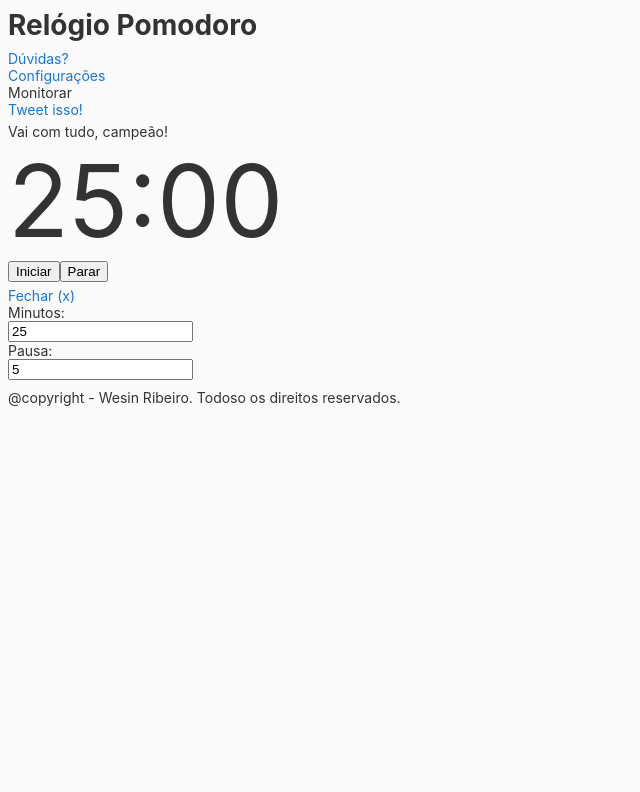
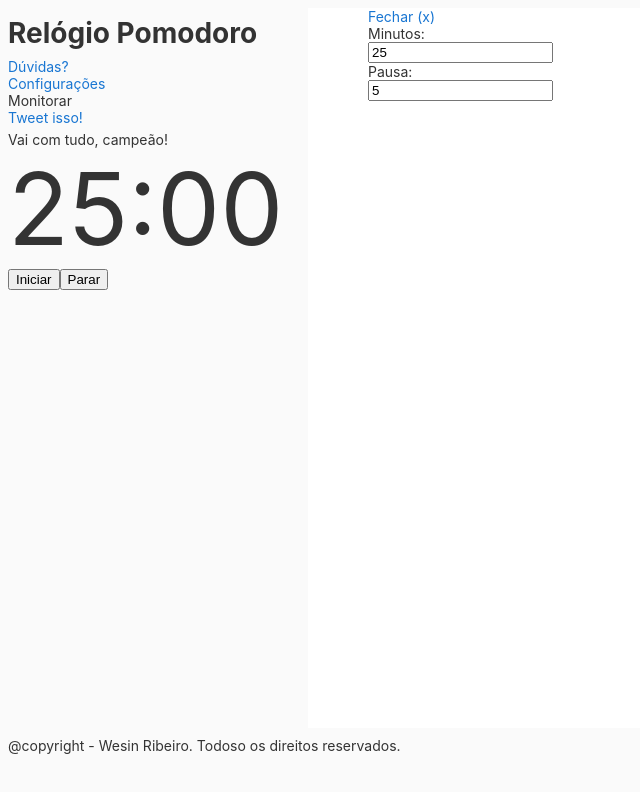
Before and after one commit to wesinalves/relogio-pomodoro, an Angular app: page / in a window 1280 px wide. Both pictures are taken after a click on the link "Configurações". Shown: the top 792 px of the page, without its empty margins (0-640 px from the left). Built offline with nearby package versions, Linux system fonts and the light colour scheme.

Commit message:
updating layout

```diff
--- a/src/app/app.component.html
+++ b/src/app/app.component.html
@@ -1,3 +1,5 @@
+<div class="main">
+    <div class="relogio">
         <header>
             <h1>Relógio Pomodoro</h1>
             <nav>
@@ -26,8 +28,11 @@
 
         </div>
 
+        <app-relogio></app-relogio>
+    </div>
 
-<app-relogio></app-relogio>
+
+<div class="pages" *ngIf="doubt || config">
     <div *ngIf="doubt">
         <a href="#" (click)="toggleDoubt()">Fechar (x)</a>
         <app-pagina-duvidas></app-pagina-duvidas>
@@ -37,7 +42,9 @@
         <a href="#" (click)="toggleConfig()">Fechar (x)</a>
         <app-configuracoes></app-configuracoes>
     </div>
+</div>
 
+</div>
 
 <footer>
     @copyright - Wesin Ribeiro. Todoso os direitos reservados.
--- a/src/app/app.component.scss
+++ b/src/app/app.component.scss
@@ -137,3 +137,21 @@ footer a {
     margin-left: 72px;
   }
 }
+
+.main{
+    display: flex;
+
+}
+
+.relogio{
+    display: block;
+    min-width: 300px;
+}
+
+.pages{
+    background: #ffffff;
+    min-height: 90vh;
+    padding: 0 3.75rem 0 3.75rem;
+    transition: background, color 0.5s;
+    width: 100%;
+}
```
Also changed, not shown: src/app/relogio/relogio.component.html (line endings or trailing spaces), src/app/relogio/relogio.component.scss (line endings or trailing spaces). Lines whose indentation alone changed are shown as unchanged.
